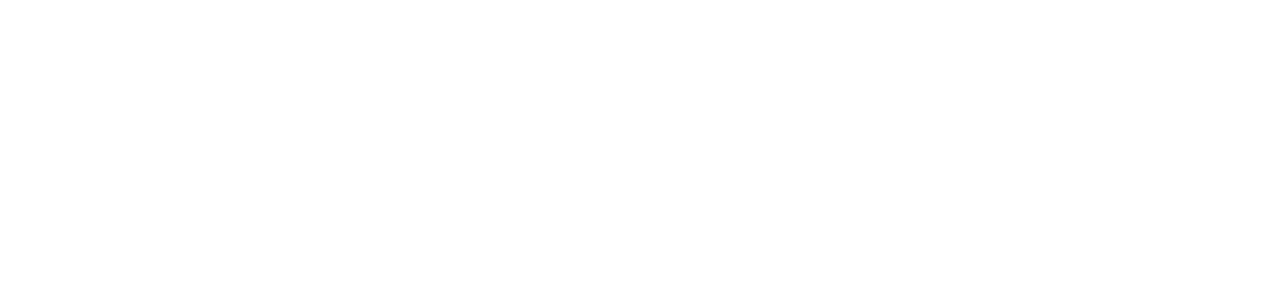
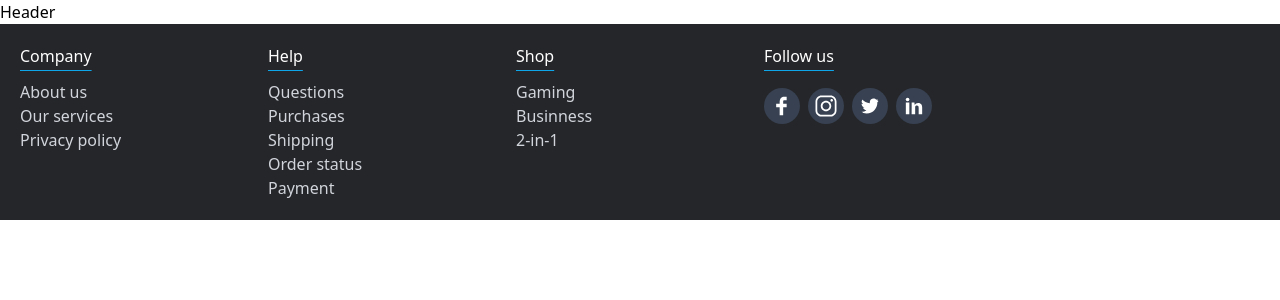
Before and after one commit to JavierAChacon/Tshop, a React (Vite) app in the folder Frontend/: page / in a window 1280 px wide. Shown: the top 300 px of the page. Built offline with nearby package versions, Linux system fonts and the light colour scheme.

Commit message:
fix(routes): fix path '/'

```diff
--- a/Frontend/src/App.tsx
+++ b/Frontend/src/App.tsx
@@ -1,10 +1,11 @@
 import { BrowserRouter, Routes, Route } from 'react-router-dom'
+import Layout from './components/Layout'
 
 function App (): JSX.Element {
   return (
     <BrowserRouter>
       <Routes>
-        <Route path='/'>
+        <Route path='/' element={<Layout />}>
           <Route />
         </Route>
       </Routes>
```
